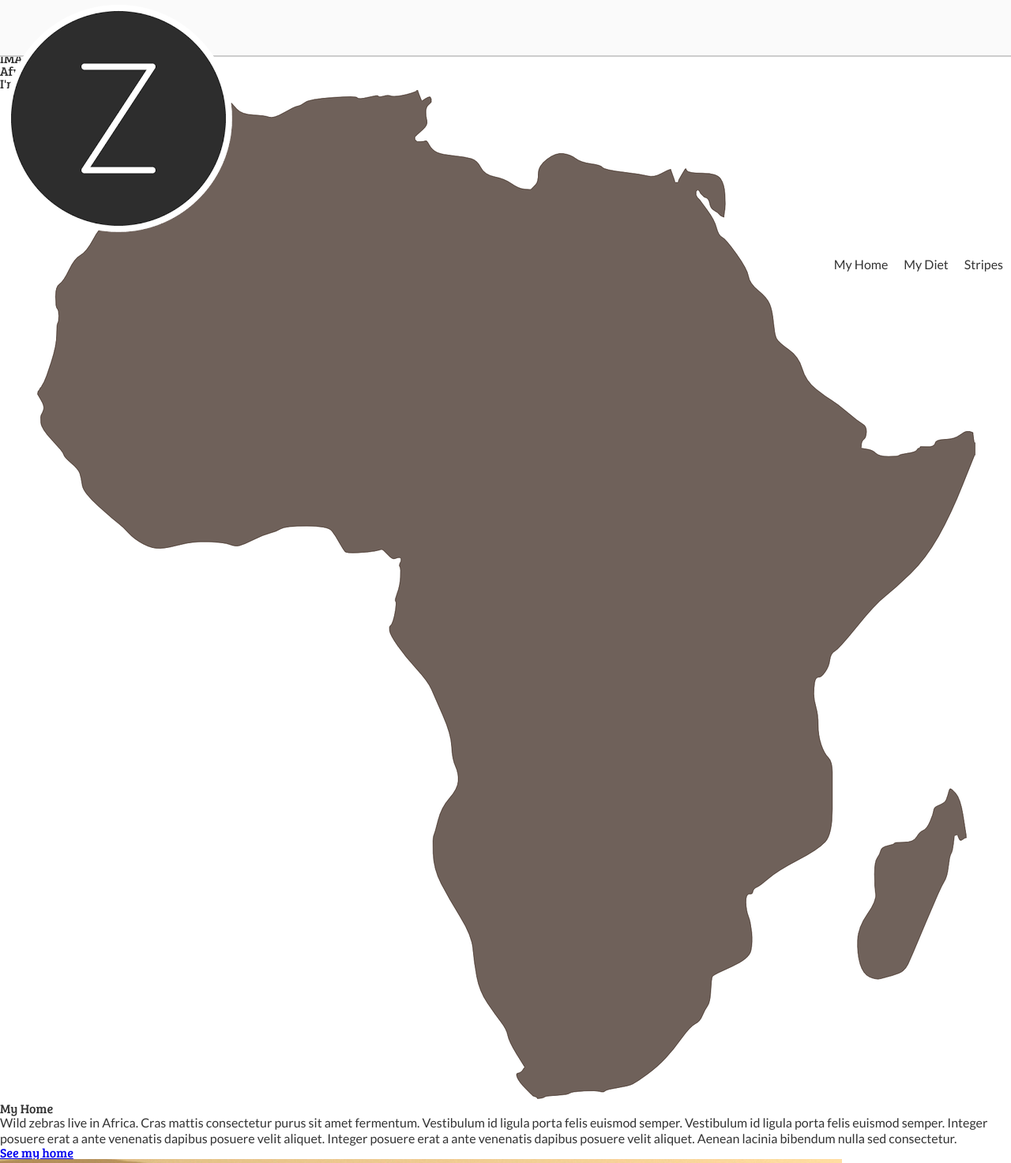
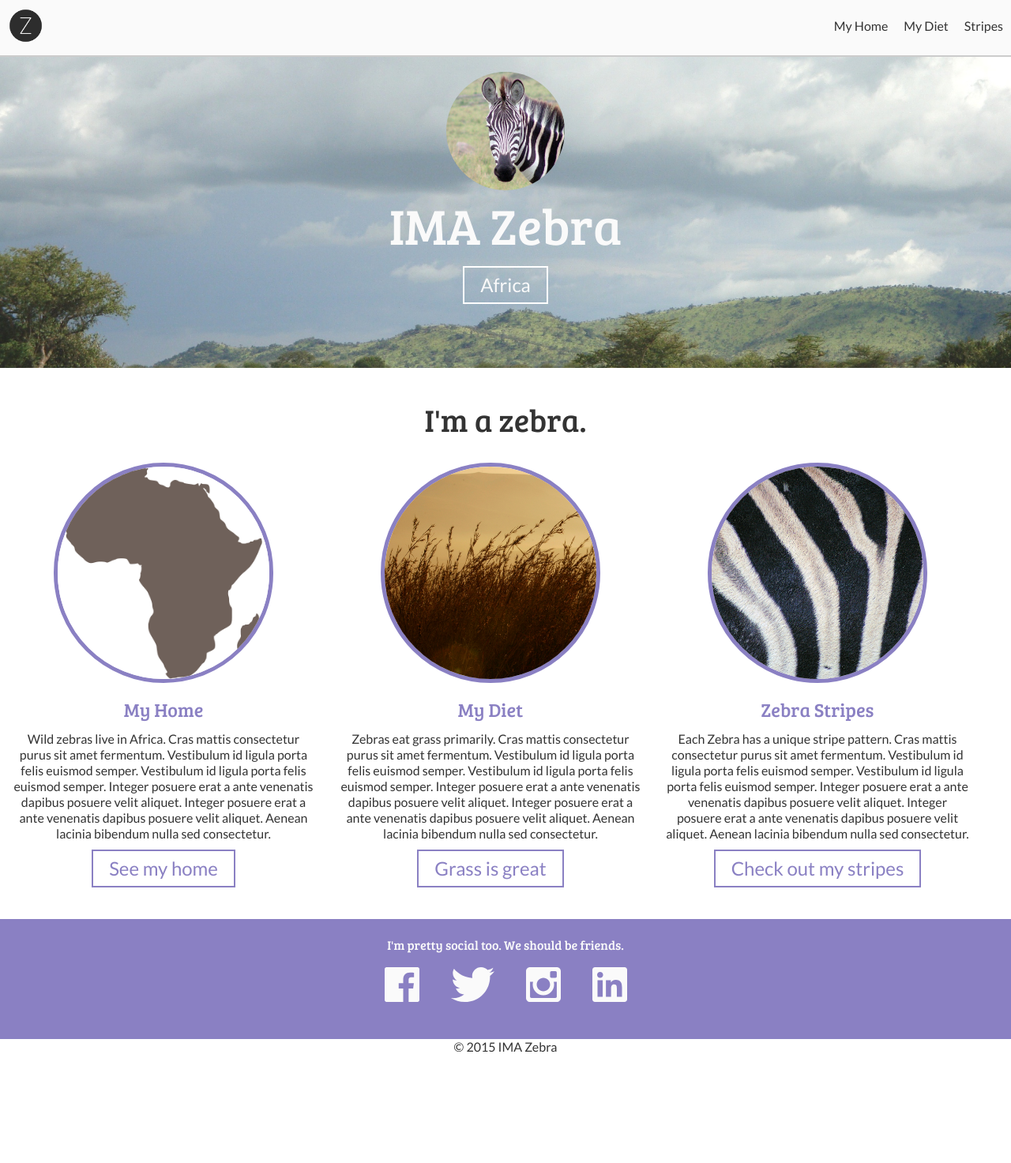
Before and after one commit to emma-wa/workshop, a plain HTML site: page blank.html in a window 1280 px wide. Shown: the top 1473 px of the page at 79% size. After the commit the page ends 1336 px from the top, so only its background shows below. Drawn offline with Linux system fonts and the light colour scheme.

Commit message:
Align html with CSS

```diff
--- a/blank.html
+++ b/blank.html
@@ -15,8 +15,8 @@
 <!-- Top header, to be fixed in place with nav -->
 		<header>
 			<nav>
-				<div class="brand">
-					<img src="images/z.png" alt="Z logo">
+				<div>
+					<h1 id="brand">IMA Zebra</h1>
 				</div>
 				<ul>
 					<li><a href="#home">My Home</a></li>
@@ -27,41 +27,40 @@
 		</header>
 
 <!-- Main jumbotron image plus title -->
-		<section class="jumbotron">
-			<h1>IMA Zebra</h1>
-			<h3>Africa</h3>
+		<section id="hero">
+			<img src="images/zebra.jpg" alt="Zebra">
+			<h2>IMA Zebra</h2>
+			<span>Africa</span>
 		</section>
 
 <!-- Main informational section with three columns of info modules -->
-		<section class="main-info">
-			<h2>I'm a zebra.</h2>
+		<section id="main-content">
+			<h3>I'm a zebra.</h3>
 
-			<div class="container info-modules">
-				<div class="home-module">
+			<div class="column">
 				<img src="images/africa.png" alt="Africa Outline">
 				<h4>My Home</h4>
 				<p>Wild zebras live in Africa. Cras mattis consectetur purus sit amet fermentum. Vestibulum id ligula porta felis euismod semper. Vestibulum id ligula porta felis euismod semper. Integer posuere erat a ante venenatis dapibus posuere velit aliquet. Integer posuere erat a ante venenatis dapibus posuere velit aliquet. Aenean lacinia bibendum nulla sed consectetur.</p>
-					<h4><a href="#">See my home</a></h4>
+				<span class="btn"><a href="#">See my home</a></span>
 			</div>
 
-				<div class="diet-module">
+			<div class="column">
 				<img src="images/grass.jpg" alt="African Grasses">
 				<h4>My Diet</h4>
 				<p>Zebras eat grass primarily. Cras mattis consectetur purus sit amet fermentum. Vestibulum id ligula porta felis euismod semper. Vestibulum id ligula porta felis euismod semper. Integer posuere erat a ante venenatis dapibus posuere velit aliquet. Integer posuere erat a ante venenatis dapibus posuere velit aliquet. Aenean lacinia bibendum nulla sed consectetur.</p>
-					<h4><a href="#">Grass is great</a></h4>
+				<span class="btn"><a href="#">Grass is great</a></span>
 			</div>
 
-				<div class="stripes-module">
+			<div class="column">
 				<img src="images/stripes.jpg" alt="Zebra Stripes">
 				<h4>Zebra Stripes</h4>
 				<p>Each Zebra has a unique stripe pattern. Cras mattis consectetur purus sit amet fermentum. Vestibulum id ligula porta felis euismod semper. Vestibulum id ligula porta felis euismod semper. Integer posuere erat a ante venenatis dapibus posuere velit aliquet. Integer posuere erat a ante venenatis dapibus posuere velit aliquet. Aenean lacinia bibendum nulla sed consectetur.</p>
-					<h4><a href="#">Check out my stripes</a></h4>
-				</div>
+				<span class="btn"><a href="#">Check out my stripes</a></span>
 			</div>
 		</section>
 
 <!-- Social media links -->
-		<section class="social">
+		<section id="social">
 			<div class="tag">
 				<h5>I'm pretty social too. We should be friends.</h5>
 			</div>
@@ -75,7 +74,7 @@
 
 <!-- Social media links -->
 		<footer>
-			<h6>&copy; 2015 IMA Zebra</h6>
+			<p>&copy; 2015 IMA Zebra</p>
 		</footer>
 
 	</body>
--- a/css/global.css
+++ b/css/global.css
@@ -4,12 +4,15 @@ body {color: #333;
   font-family: 'Lato', sans-serif;
   padding-top: 66px;
 }
+
 h1, h2, h3, h4, h5, h6 {
   font-family: 'Bree Serif', serif;
 }
+
 p {
   line-height: 20px;
 }
+
 nav {
   position: fixed;
   top: 0;
@@ -19,22 +22,31 @@ nav {
   height: 70px;
   width: 100%;
 }
+
 nav ul {
   float: right;
 }
+
 nav li {
   float: left;
   width: auto;
 }
+
 nav li a {
   padding: 25px 10px;
   display: block;
   text-decoration: none;
   color: #333;
 }
+
 nav li a:hover {
   background: #e5e5e5;
 }
+
+a:hover, a:visited, a:link, a:active {
+  text-decoration: none;
+}
+
 #brand {
 	text-indent: -9000px;
   background: url(../images/z.png) no-repeat top left;
@@ -64,10 +76,12 @@ nav li a:hover {
   border-radius: 50%;
   xmargin-top: 30px;
 }
+
 #hero h2 {
   font-size: 400%;
   margin: 10px;
 }
+
 #hero span {
   border: 2px solid white;
   padding: 10px 20px;
@@ -75,20 +89,24 @@ nav li a:hover {
   margin-top: 10px;
   font-size: 150%;
 }
+
 #main-content{
   text-align: center;
   padding: 25px 0;
   overflow: hidden;
 }
+
 #main-content h3{
   font-size: 250%;
   margin: 20px 0;
 }
+
 .column {
   float: left;
   width: 30%;
   padding: 15px;
 }
+
 .column img {
   width: 70%;
   max-width:70%;
@@ -96,11 +114,13 @@ nav li a:hover {
   border: 5px solid #8a80c3;
   margin-bottom: 20px;
 }
+
 .column h4 {
   color: #8a80c3;
   font-size: 150%;
   margin-bottom: 15px;
 }
+
 .column .btn {
   border: 2px solid #8a80c3;
   padding: 10px 20px;
@@ -108,6 +128,10 @@ nav li a:hover {
   margin-top: 10px;
   font-size: 150%;
   text-decoration: none;
+  color: #8a80c3;
+}
+
+.btn a {
   color: #8a80c3;
 }
 
@@ -121,6 +145,7 @@ nav li a:hover {
   width: 100%;
   position: relative;
 }
+
 #social ul {
   clear:left;
   float:left;
@@ -131,6 +156,7 @@ nav li a:hover {
   left:50%;
   text-align:center;
 }
+
 #social li {
 	display:block;
   float:left;
@@ -140,14 +166,15 @@ nav li a:hover {
   position:relative;
   right:50%;
 }
-#social ul li img
-{
+
+#social ul li img{
   margin: 20px;
 }
-footer
-{
+
+footer {
   width: 100%;
   text-align: center;
+  font-family: inherit;
 }
 
 @media only screen and (max-width: 901px)
```
Lines whose indentation alone changed are shown as unchanged.
